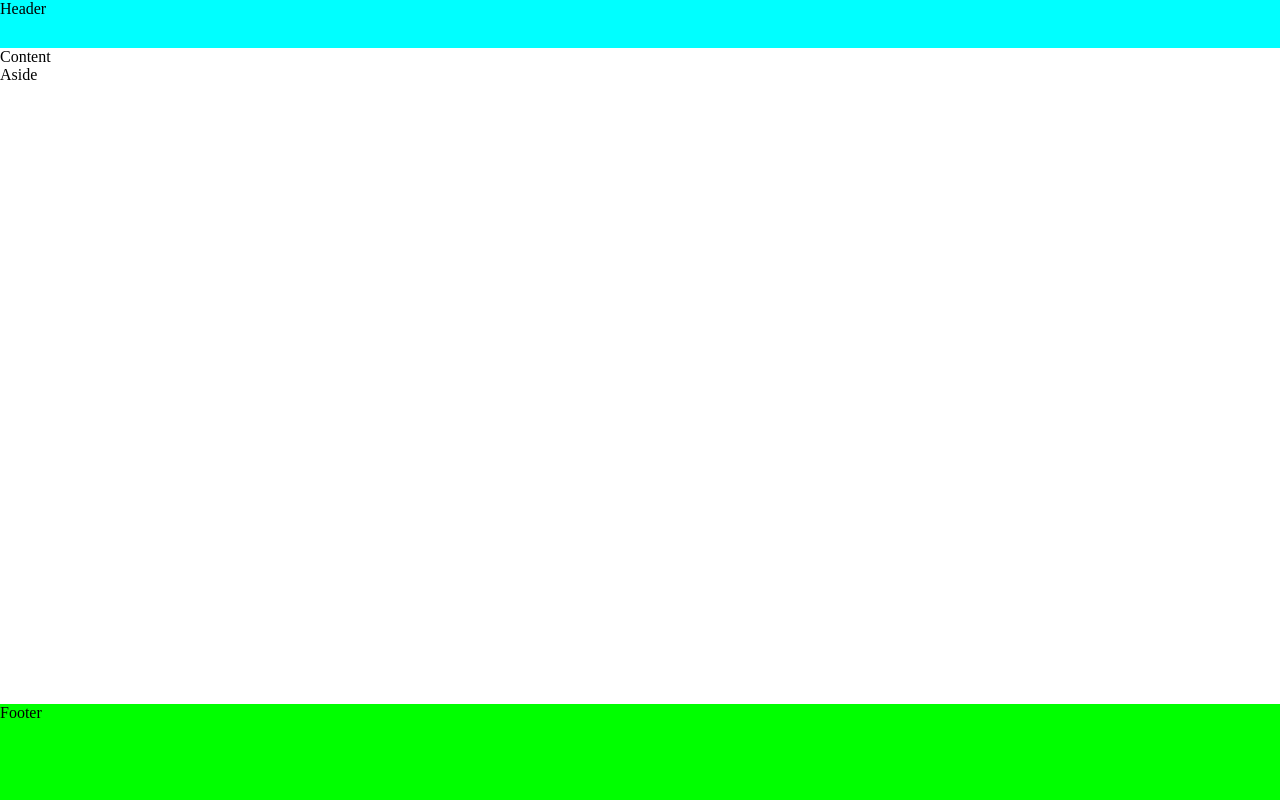
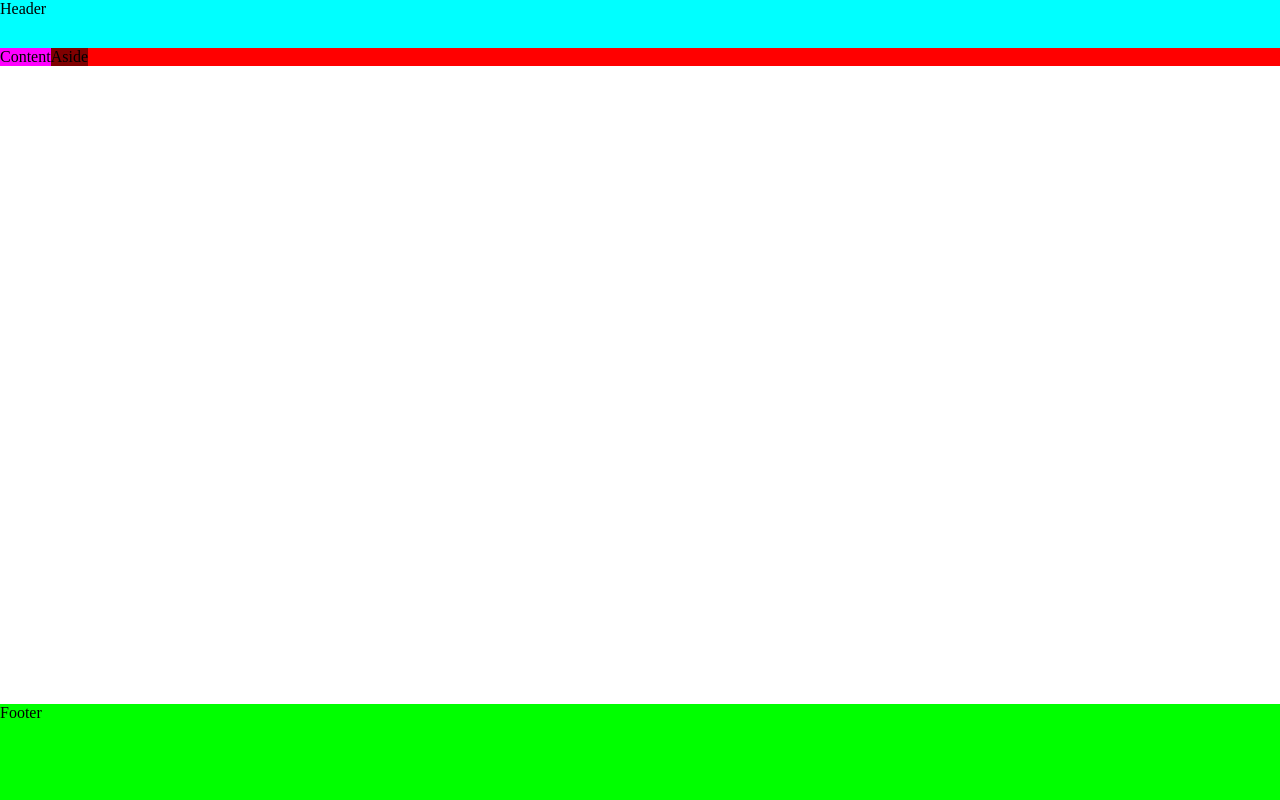
Before and after one commit to ElvisGT/Practica_Flexbox, a plain HTML site: page index.html in a window 1280 px wide. Drawn offline with Linux system fonts and the light colour scheme.

Commit message:
Arreglos en el content del html

```diff
--- a/css/style.css
+++ b/css/style.css
@@ -18,6 +18,15 @@ body{
 
 .container{
     background-color: red;
+    display: flex;
+}
+
+.content{
+    background-color: magenta;
+}
+
+.aside{
+    background-color: maroon;
 }
 
 .footer{
--- a/index.html
+++ b/index.html
@@ -13,13 +13,13 @@
         Header
     </header>
 
-    <section class="content">
+    <section class="container">
         <section class="content">
             Content
         </section>
-        <section class="aside">
+        <aside class="aside">
             Aside
-        </section>
+        </aside>
     </section>
 
     <footer class="footer">
```
